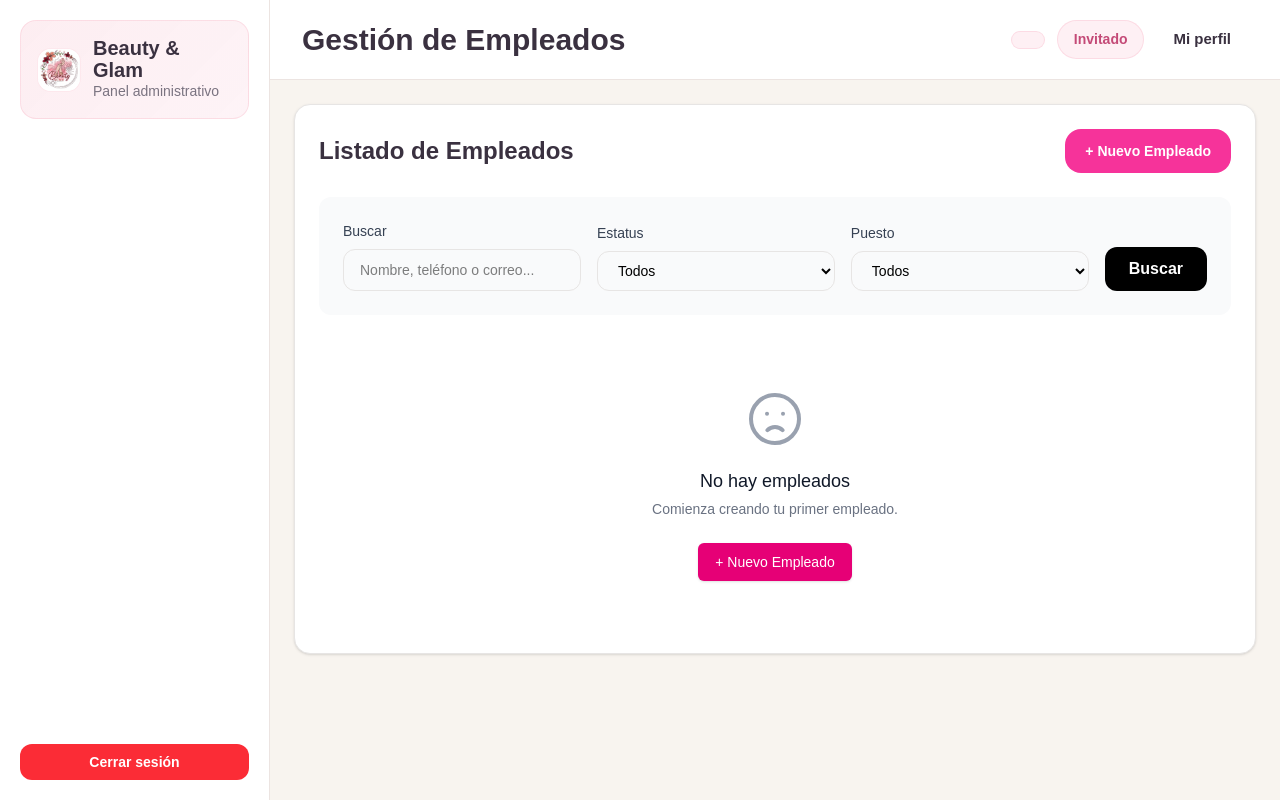
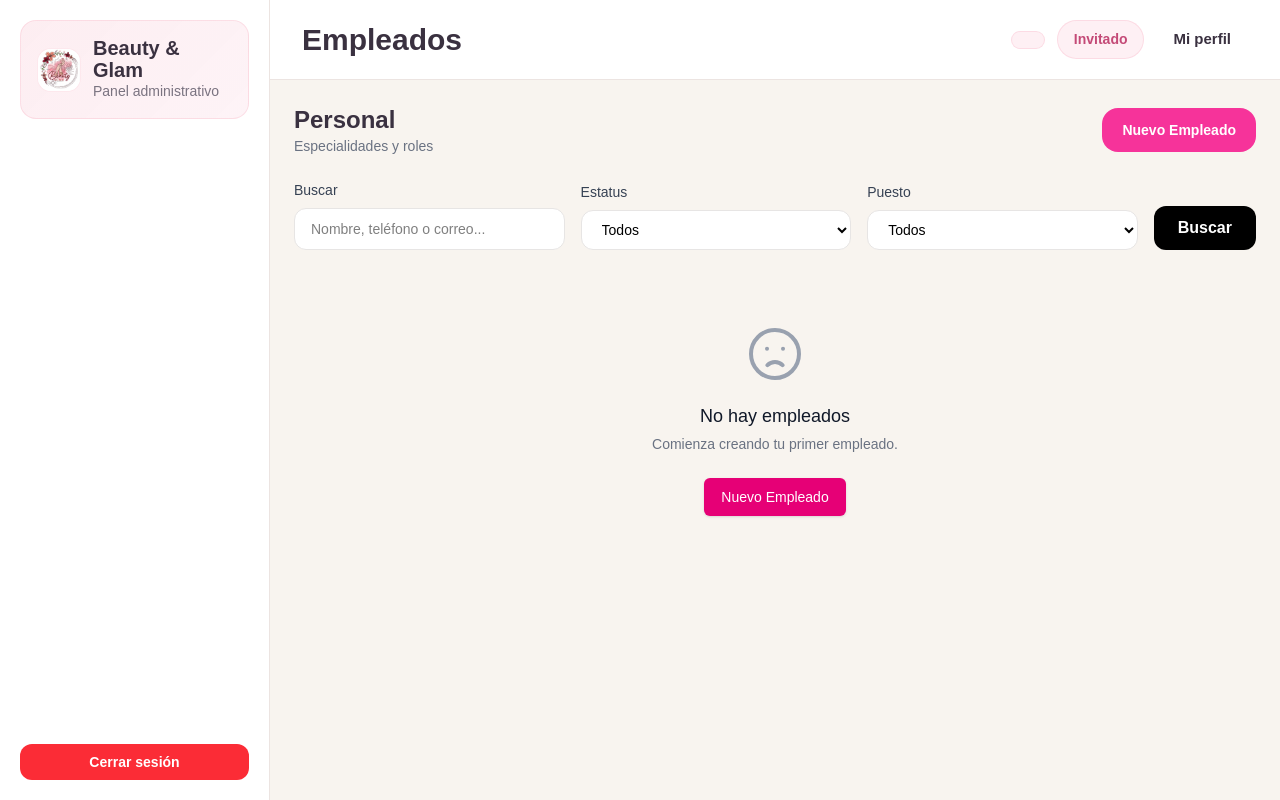
Before and after one commit to IDGS-804-23002351/IDGS_804_BEAUTY_GLAM, a Flask app: page /empleados in a window 1280 px wide. Run offline with Flask 3, Linux system fonts and the light colour scheme; parts of the project's set-up code (start-up, migrations or seed data) failed here and were passed over; some libraries are stand-ins or nearby versions.

Commit message:
cambios en empleados 08/04/2026

```diff
--- a/modulos/acceso/empleados/routes.py
+++ b/modulos/acceso/empleados/routes.py
@@ -5,6 +5,7 @@ from models import db
 from sqlalchemy import text
 from werkzeug.security import generate_password_hash
 import re
+from datetime import datetime
 
 # --- READ (LISTAR) ---
 @empleado.route("/empleados", methods=['GET'])
@@ -49,10 +50,13 @@ def nuevo_empleado():
         puestos_result = db.session.execute(puestos_query)
         puestos = puestos_result.fetchall()
         form.id_puesto.choices = [(p.id_puesto, p.nombre_puesto) for p in puestos]
+
+        # Establecer fecha actual por defecto
+        form.fecha_contratacion.data = datetime.now().date()
+
     except:
         pass
-    return render_template("empleados/formempleados.html", form=form, accion='crear')
-
+    return render_template("empleados/formempleados.html", form=form, accion='crear', datetime=datetime)
 # --- CREATE (CREAR) ---
 @empleado.route("/empleados/crear", methods=['POST'])
 def crear_empleado():
@@ -67,11 +71,15 @@ def crear_empleado():
     except Exception as e:
         print(f"Error cargando puestos: {e}")
 
+    # IMPORTANTE: Si la fecha no viene en el POST, asignar la fecha actual
+    if not form.fecha_contratacion.data:
+        form.fecha_contratacion.data = datetime.now().date()
+
     if not form.validate_on_submit():
         for field, errors in form.errors.items():
             for error in errors:
                 flash(f"Error en {getattr(form, field).label.text}: {error}", "danger")
-        return render_template("empleados/formempleados.html", form=form, accion='crear')
+        return render_template("empleados/formempleados.html", form=form, accion='crear', datetime=datetime)
 
     try:
         contrasenia_hash = generate_password_hash(form.contrasenia.data)
@@ -142,7 +150,7 @@ def crear_empleado():
         else:
             flash(f"Error al registrar: {error_msg}", "danger")
 
-        return render_template("empleados/formempleados.html", form=form, accion='crear')
+        return render_template("empleados/formempleados.html",form=form,accion='crear', datetime=datetime)
 # --- OBTENER DATOS PARA EDITAR ---
 @empleado.route("/empleados/editar/<int:id>", methods=['GET'])
 def editar_empleado(id):
--- a/templates/empleados/listadoempleados.html
+++ b/templates/empleados/listadoempleados.html
@@ -2,15 +2,19 @@
 {% from "macros.html" import datos, campoNuevo %}
 
 {% block title %}Listado de Empleados{% endblock %}
-{% block page_title %}Gestión de Empleados{% endblock %}
+{% block page_title %}Empleados{% endblock %}
 
 {% block container %}
-<div class="max-w-7xl mx-auto bg-white rounded-2xl border border-stone-200 p-6 shadow-sm">
+<div class="max-w-7xl mx-auto ">
     <div class="flex justify-between items-center mb-6">
-        <h2 class="text-2xl font-bold">Listado de Empleados</h2>
+        <div>
+            <h2 class="text-2xl font-bold">Personal</h2>
+            <h3 class="text-sm text-gray-500 font-medium mt-0.5">Especialidades y roles</h3>
+        </div>
+
         <a href="{{ url_for('empleado.nuevo_empleado') }}"
            class="rounded-2xl bg-pink-500 px-5 py-3 text-sm font-bold text-white hover:bg-pink-600">
-            + Nuevo Empleado
+            Nuevo Empleado
         </a>
     </div>
 
@@ -30,19 +34,19 @@
     {% endwith %}
 
     <!-- Formulario de búsqueda y filtros -->
-    <div class="mb-6 bg-gray-50 p-6 rounded-xl">
+    <div class="mb-6 ">
         <form method="GET" action="{{ url_for('empleado.indexEmpleados') }}">
             <div class="flex gap-4 items-end">
                 <div class="flex-1">
                     <label class="block text-sm font-medium text-gray-700 mb-2">Buscar</label>
                     <input type="text" name="buscar" value="{{ request.args.get('buscar', '') }}"
                         placeholder="Nombre, teléfono o correo..."
-                        class="w-full rounded-xl border border-stone-200 px-4 py-2.5 text-sm text-black focus:border-pink-300 focus:outline-none focus:ring-1 focus:ring-pink-300">
+                        class="w-full rounded-xl border bg-white border-stone-200 px-4 py-2.5 text-sm text-black focus:border-pink-300 focus:outline-none focus:ring-1 focus:ring-pink-300">
                 </div>
 
                 <div class="flex-1">
                     <label class="block text-sm font-medium text-gray-700 mb-2">Estatus</label>
-                    <select name="estatus" class="w-full rounded-xl border border-stone-200 px-4 py-2.5 text-sm text-black focus:border-pink-300 focus:outline-none focus:ring-1 focus:ring-pink-300">
+                    <select name="estatus" class="w-full bg-white rounded-xl border border-stone-200 px-4 py-2.5 text-sm text-black focus:border-pink-300 focus:outline-none focus:ring-1 focus:ring-pink-300">
                         <option value="">Todos</option>
                         <option value="ACTIVO" {% if request.args.get('estatus') == 'ACTIVO' %}selected{% endif %}>Activos</option>
                         <option value="INACTIVO" {% if request.args.get('estatus') == 'INACTIVO' %}selected{% endif %}>Inactivos</option>
@@ -51,7 +55,7 @@
 
                 <div class="flex-1">
                     <label class="block text-sm font-medium text-gray-700 mb-2">Puesto</label>
-                    <select name="id_puesto" class="w-full rounded-xl border border-stone-200 px-4 py-2.5 text-sm text-black focus:border-pink-300 focus:outline-none focus:ring-1 focus:ring-pink-300">
+                    <select name="id_puesto" class="w-full bg-white rounded-xl border border-stone-200 px-4 py-2.5 text-sm text-black focus:border-pink-300 focus:outline-none focus:ring-1 focus:ring-pink-300">
                         <option value="">Todos</option>
                         {% if filtro and filtro.id_puesto.choices %}
                             {% for value, label in filtro.id_puesto.choices %}
@@ -74,9 +78,9 @@
 
     <!-- Tabla de empleados -->
     {% if empleados and empleados|length > 0 %}
-    <div class="overflow-x-auto">
+    <div class="overflow-x-auto rounded-2xl border border-stone-200 shadow-sm">
         <table class="min-w-full divide-y divide-gray-200">
-            <thead class="bg-gray-50">
+            <thead class="bg-pink-50">
                 <tr>
                     <th class="px-6 py-3 text-left text-xs font-medium text-gray-500 uppercase tracking-wider">ID</th>
                     <th class="px-6 py-3 text-left text-xs font-medium text-gray-500 uppercase tracking-wider">Nombre</th>
@@ -106,25 +110,23 @@
                         </span>
                         {% endif %}
                     </td>
-                    <td class="px-6 py-4 whitespace-nowrap text-sm font-medium space-x-2">
+                    <td class="px-6 py-4 text-sm font-medium whitespace-nowrap">
+                        <div class="flex gap-2">
                             <a href="{{ url_for('empleado.ver_empleado', id=emp.id_empleado) }}"
-                           class="rounded-xl bg-blue-100 px-3 py-2 text-xs font-bold text-blue-700 hover:bg-blue-200">
+                            class="rounded-xl bg-blue-100 px-3 py-2 text-xs font-bold text-blue-700 hover:bg-blue-200 whitespace-nowrap">
                                 Ver
                             </a>
                             <a href="{{ url_for('empleado.editar_empleado', id=emp.id_empleado) }}"
-                           class="rounded-xl bg-violet-100 px-3 py-2 text-xs font-bold text-violet-700 hover:bg-violet-200">
+                            class="rounded-xl bg-violet-100 px-3 py-2 text-xs font-bold text-violet-700 hover:bg-violet-200 whitespace-nowrap">
                                 Editar
                             </a>
                             {% if emp.estatus_empleado == 'ACTIVO' %}
-                        <form method="POST" action="{{ url_for('empleado.eliminar_empleado', id=emp.id_empleado) }}" style="display: inline;">
-                            <input type="hidden" name="csrf_token" value="{{ csrf_token() if csrf_token else '' }}">
-                            <button type="submit"
-                                    class="rounded-xl bg-red-100 px-3 py-2 text-xs font-bold text-red-700 hover:bg-red-200"
-                                    onclick="return confirm('¿Estás seguro de que deseas desactivar este empleado?')">
+                            <a href="{{ url_for('empleado.ver_empleado', id=emp.id_empleado) }}?action=desactivar"
+                            class="rounded-xl bg-red-100 px-3 py-2 text-xs font-bold text-red-700 hover:bg-red-200 whitespace-nowrap">
                                 Desactivar
-                            </button>
-                        </form>
+                            </a>
                             {% endif %}
+                        </div>
                     </td>
                 </tr>
                 {% endfor %}
@@ -150,7 +152,7 @@
         <div class="mt-6">
             <a href="{{ url_for('empleado.nuevo_empleado') }}"
                class="inline-flex items-center px-4 py-2 border border-transparent shadow-sm text-sm font-medium rounded-md text-white bg-pink-600 hover:bg-pink-700">
-                + Nuevo Empleado
+                 Nuevo Empleado
             </a>
         </div>
     </div>
```
Also changed, not shown: templates/empleados/formempleados.html (+30 -6 lines). Lines whose indentation alone changed are shown as unchanged.
